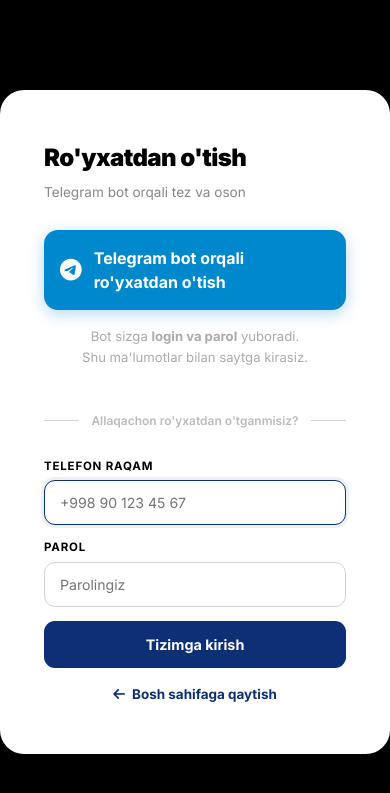
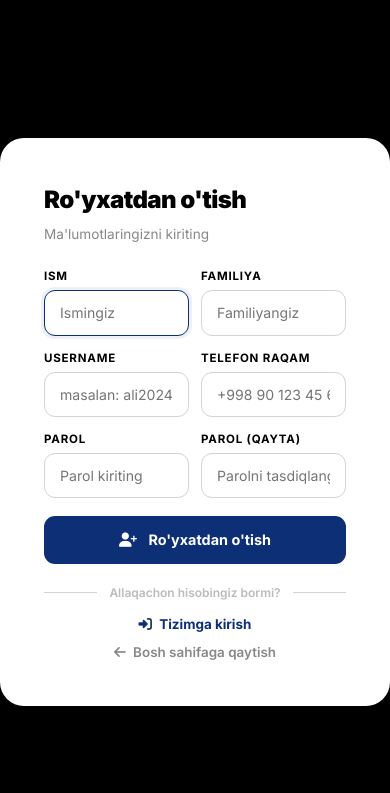
Before and after one commit to JozilovaZ/yotoqxona_web, a Django app: page /accounts/register/ in a window 390 px wide. Shown: the top 793 px of the page. Run offline with Django 5.2, Linux system fonts and the light colour scheme.

Commit message:
Redesign registration page with full form: name, username, phone, password
Replace Telegram bot-only registration with a proper form containing
first name, last name, username, phone number, and password fields.
Fields are arranged in a 2-column grid layout.

Co-Authored-By: Claude Opus 4.6 <noreply@anthropic.com>

```diff
--- a/apps/accounts/forms.py
+++ b/apps/accounts/forms.py
@@ -40,21 +40,13 @@ class UserForm(UserCreationForm):
 
 
 class PhoneRegistrationForm(forms.Form):
-    """Telefon raqam bilan ro'yxatdan o'tish"""
-    phone = forms.CharField(
-        max_length=20,
-        widget=forms.TextInput(attrs={
-            'class': 'form-control',
-            'placeholder': '+998 90 123 45 67',
-            'autofocus': True
-        }),
-        label='Telefon raqam'
-    )
+    """Forma bilan ro'yxatdan o'tish: ism, familiya, username, parol, telefon"""
     first_name = forms.CharField(
         max_length=150,
         widget=forms.TextInput(attrs={
             'class': 'form-control',
-            'placeholder': 'Ism'
+            'placeholder': 'Ismingiz',
+            'autofocus': True
         }),
         label='Ism'
     )
@@ -62,24 +54,46 @@ class PhoneRegistrationForm(forms.Form):
         max_length=150,
         widget=forms.TextInput(attrs={
             'class': 'form-control',
-            'placeholder': 'Familiya'
+            'placeholder': 'Familiyangiz'
         }),
         label='Familiya'
+    )
+    username = forms.CharField(
+        max_length=150,
+        widget=forms.TextInput(attrs={
+            'class': 'form-control',
+            'placeholder': 'Login (masalan: ali2024)'
+        }),
+        label='Username'
+    )
+    phone = forms.CharField(
+        max_length=20,
+        widget=forms.TextInput(attrs={
+            'class': 'form-control',
+            'placeholder': '+998 90 123 45 67'
+        }),
+        label='Telefon raqam'
     )
     password1 = forms.CharField(
         widget=forms.PasswordInput(attrs={
             'class': 'form-control',
-            'placeholder': 'Parol'
+            'placeholder': 'Parol kiriting'
         }),
         label='Parol'
     )
     password2 = forms.CharField(
         widget=forms.PasswordInput(attrs={
             'class': 'form-control',
-            'placeholder': 'Parolni tasdiqlang'
+            'placeholder': 'Parolni qayta kiriting'
         }),
         label='Parol (qayta)'
     )
+
+    def clean_username(self):
+        username = self.cleaned_data['username'].strip()
+        if User.objects.filter(username=username).exists():
+            raise forms.ValidationError("Bu username allaqachon band")
+        return username
 
     def clean_phone(self):
         phone = self.cleaned_data['phone'].strip().replace(' ', '').replace('-', '')
@@ -92,11 +106,9 @@ class PhoneRegistrationForm(forms.Form):
                 raise forms.ValidationError("Telefon raqam noto'g'ri formatda")
         if not phone.startswith('+'):
             phone = '+' + phone
-        # Tekshirish - faqat raqamlar
         digits = phone.replace('+', '')
         if not digits.isdigit() or len(digits) != 12:
             raise forms.ValidationError("Telefon raqam 12 ta raqamdan iborat bo'lishi kerak (+998XXXXXXXXX)")
-        # Mavjudligini tekshirish
         if User.objects.filter(phone=phone).exists():
             raise forms.ValidationError("Bu telefon raqam allaqachon ro'yxatdan o'tgan")
         return phone
@@ -110,13 +122,12 @@ class PhoneRegistrationForm(forms.Form):
         return cleaned
 
     def save(self):
-        phone = self.cleaned_data['phone']
         user = User.objects.create_user(
-            username=phone,
+            username=self.cleaned_data['username'],
             password=self.cleaned_data['password1'],
             first_name=self.cleaned_data['first_name'],
             last_name=self.cleaned_data['last_name'],
-            phone=phone,
+            phone=self.cleaned_data['phone'],
             role=User.Role.APPLICANT,
         )
         return user
--- a/templates/accounts/register.html
+++ b/templates/accounts/register.html
@@ -10,13 +10,13 @@
 
     .reg-card {
         display: grid;
-        grid-template-columns: 400px 440px;
+        grid-template-columns: 400px 480px;
         background: #fff;
         border-radius: 24px;
         overflow: hidden;
         box-shadow: 0 32px 80px rgba(0,0,0,.4);
     }
-    @media(max-width:860px){ .reg-card{ grid-template-columns:1fr; max-width:440px; } }
+    @media(max-width:900px){ .reg-card{ grid-template-columns:1fr; max-width:480px; } }
 
     /* CHAP */
     .lp-left {
@@ -25,7 +25,7 @@
         display: flex; flex-direction: column; justify-content: space-between;
         position: relative; overflow: hidden;
     }
-    @media(max-width:860px){ .lp-left{ display:none; } }
+    @media(max-width:900px){ .lp-left{ display:none; } }
 
     .lp-left::before {
         content: '';
@@ -63,44 +63,17 @@
     .lp-footer { position: relative; z-index: 1; font-size: .72rem; color: rgba(255,255,255,.4); margin-top: 24px; }
 
     /* O'NG */
-    .lp-right { padding: 50px 44px; display: flex; flex-direction: column; justify-content: center; }
+    .lp-right { padding: 44px 44px; display: flex; flex-direction: column; justify-content: center; }
 
     .lp-title { font-size: 1.5rem; font-weight: 900; color: var(--dark); letter-spacing: -.6px; margin-bottom: 6px; }
-    .lp-subtitle { font-size: .85rem; color: #888; margin-bottom: 28px; line-height: 1.5; }
+    .lp-subtitle { font-size: .85rem; color: #888; margin-bottom: 24px; line-height: 1.5; }
 
-    /* TG BUTTON */
-    .tg-main-btn {
-        display: flex; align-items: center; justify-content: center; gap: 12px;
-        width: 100%; padding: 16px;
-        background: #0088cc; border: none; color: #fff;
-        border-radius: 14px; font-size: 1rem; font-weight: 700;
-        font-family: 'Inter', sans-serif; cursor: pointer;
-        text-decoration: none;
-        transition: transform .15s, box-shadow .15s;
-        box-shadow: 0 4px 15px rgba(0,136,204,.3);
+    /* FORM */
+    .f-row {
+        display: grid;
+        grid-template-columns: 1fr 1fr;
+        gap: 12px;
     }
-    .tg-main-btn:hover {
-        transform: translateY(-2px);
-        box-shadow: 0 6px 25px rgba(0,136,204,.4);
-        color: #fff;
-    }
-    .tg-main-btn i { font-size: 1.4rem; }
-
-    .tg-hint {
-        text-align: center; margin-top: 16px;
-        font-size: .82rem; color: #aaa; line-height: 1.6;
-    }
-
-    .or-divider {
-        display: flex; align-items: center; gap: 12px;
-        margin: 28px 0;
-    }
-    .or-divider::before, .or-divider::after {
-        content: ''; flex: 1; height: 1px; background: var(--border);
-    }
-    .or-divider span { font-size: .75rem; color: #bbb; font-weight: 600; }
-
-    /* MINI LOGIN FORM */
     .f-group { margin-bottom: 14px; }
     .f-label {
         display: block; font-size: .72rem; font-weight: 700;
@@ -152,21 +125,21 @@
                 <span class="lp-logo-name">Makon</span>
             </div>
 
-            <h2 class="lp-headline">Telegram orqali<br>30 soniyada ro'yxatdan o'ting</h2>
-            <p class="lp-desc">Hech qanday murakkab forma yo'q. Telegram botimizga telefon raqamingizni yuboring — tayyor!</p>
+            <h2 class="lp-headline">Yotoqxona uchun<br>ro'yxatdan o'ting</h2>
+            <p class="lp-desc">Formani to'ldiring va tizimga kiring. Ariza berish, to'lovlarni kuzatish va boshqa imkoniyatlardan foydalaning.</p>
 
             <div class="tg-steps">
                 <div class="tg-step">
                     <div class="tg-step-num">1</div>
-                    <div class="tg-step-text"><strong>Telegram botni oching</strong> — pastdagi tugmani bosing</div>
+                    <div class="tg-step-text"><strong>Formani to'ldiring</strong> — ism, familiya, login va parol kiriting</div>
                 </div>
                 <div class="tg-step">
                     <div class="tg-step-num">2</div>
-                    <div class="tg-step-text"><strong>"Start" tugmasini bosing</strong> va telefon raqamingizni yuboring</div>
+                    <div class="tg-step-text"><strong>Ro'yxatdan o'ting</strong> — tugmani bosing va tizimga kiring</div>
                 </div>
                 <div class="tg-step">
                     <div class="tg-step-num">3</div>
-                    <div class="tg-step-text"><strong>Login va parol olasiz</strong> — shu bilan saytga kirishingiz mumkin</div>
+                    <div class="tg-step-text"><strong>Arizangizni yuboring</strong> — yotoqxonaga joy olish uchun</div>
                 </div>
             </div>
         </div>
@@ -174,23 +147,10 @@
         <div class="lp-footer">&copy; 2025 Makon &middot; Barcha huquqlar himoyalangan</div>
     </div>
 
-    <!-- O'NG PANEL -->
+    <!-- O'NG PANEL — FORMA -->
     <div class="lp-right">
         <div class="lp-title">Ro'yxatdan o'tish</div>
-        <p class="lp-subtitle">Telegram bot orqali tez va oson</p>
-
-        <!-- ASOSIY — TELEGRAM BOT -->
-        <a href="https://t.me/makon_yotoqxona_bot" target="_blank" class="tg-main-btn">
-            <i class="fab fa-telegram"></i>
-            Telegram bot orqali ro'yxatdan o'tish
-        </a>
-
-        <p class="tg-hint">
-            Bot sizga <strong>login va parol</strong> yuboradi.<br>
-            Shu ma'lumotlar bilan saytga kirasiz.
-        </p>
-
-        <div class="or-divider"><span>Allaqachon ro'yxatdan o'tganmisiz?</span></div>
+        <p class="lp-subtitle">Ma'lumotlaringizni kiriting</p>
 
         {% if messages %}
             {% for msg in messages %}
@@ -198,21 +158,80 @@
             {% endfor %}
         {% endif %}
 
-        <form method="post" action="{% url 'accounts:login' %}{% if request.GET.next %}?next={{ request.GET.next }}{% endif %}" novalidate>
+        <form method="post" novalidate>
             {% csrf_token %}
-            <div class="f-group">
-                <label class="f-label">Telefon raqam</label>
-                <input class="f-input" type="tel" name="username" placeholder="+998 90 123 45 67" autofocus>
+
+            <!-- Ism va Familiya bir qatorda -->
+            <div class="f-row">
+                <div class="f-group">
+                    <label class="f-label">Ism</label>
+                    <input class="f-input" type="text" name="first_name" placeholder="Ismingiz" value="{{ form.first_name.value|default:'' }}" autofocus>
+                    {% if form.first_name.errors %}
+                        {% for e in form.first_name.errors %}<div class="f-error">{{ e }}</div>{% endfor %}
+                    {% endif %}
+                </div>
+                <div class="f-group">
+                    <label class="f-label">Familiya</label>
+                    <input class="f-input" type="text" name="last_name" placeholder="Familiyangiz" value="{{ form.last_name.value|default:'' }}">
+                    {% if form.last_name.errors %}
+                        {% for e in form.last_name.errors %}<div class="f-error">{{ e }}</div>{% endfor %}
+                    {% endif %}
+                </div>
             </div>
-            <div class="f-group">
-                <label class="f-label">Parol</label>
-                <input class="f-input" type="password" name="password" placeholder="Parolingiz" autocomplete="current-password">
+
+            <!-- Username va Telefon bir qatorda -->
+            <div class="f-row">
+                <div class="f-group">
+                    <label class="f-label">Username</label>
+                    <input class="f-input" type="text" name="username" placeholder="masalan: ali2024" value="{{ form.username.value|default:'' }}">
+                    {% if form.username.errors %}
+                        {% for e in form.username.errors %}<div class="f-error">{{ e }}</div>{% endfor %}
+                    {% endif %}
+                </div>
+                <div class="f-group">
+                    <label class="f-label">Telefon raqam</label>
+                    <input class="f-input" type="tel" name="phone" placeholder="+998 90 123 45 67" value="{{ form.phone.value|default:'' }}">
+                    {% if form.phone.errors %}
+                        {% for e in form.phone.errors %}<div class="f-error">{{ e }}</div>{% endfor %}
+                    {% endif %}
+                </div>
             </div>
-            <button type="submit" class="f-submit">Tizimga kirish</button>
+
+            <!-- Parol va Parol tasdiqlash bir qatorda -->
+            <div class="f-row">
+                <div class="f-group">
+                    <label class="f-label">Parol</label>
+                    <input class="f-input" type="password" name="password1" placeholder="Parol kiriting" autocomplete="new-password">
+                    {% if form.password1.errors %}
+                        {% for e in form.password1.errors %}<div class="f-error">{{ e }}</div>{% endfor %}
+                    {% endif %}
+                </div>
+                <div class="f-group">
+                    <label class="f-label">Parol (qayta)</label>
+                    <input class="f-input" type="password" name="password2" placeholder="Parolni tasdiqlang" autocomplete="new-password">
+                    {% if form.password2.errors %}
+                        {% for e in form.password2.errors %}<div class="f-error">{{ e }}</div>{% endfor %}
+                    {% endif %}
+                </div>
+            </div>
+
+            <button type="submit" class="f-submit" style="margin-top:4px;">
+                <i class="fas fa-user-plus me-2"></i> Ro'yxatdan o'tish
+            </button>
         </form>
 
-        <div class="f-link">
-            <a href="{% url 'applications:home' %}"><i class="fas fa-arrow-left me-1"></i> Bosh sahifaga qaytish</a>
+        <div class="or-divider" style="display:flex;align-items:center;gap:12px;margin:20px 0 0;">
+            <div style="flex:1;height:1px;background:var(--border);"></div>
+            <span style="font-size:.75rem;color:#bbb;font-weight:600;">Allaqachon hisobingiz bormi?</span>
+            <div style="flex:1;height:1px;background:var(--border);"></div>
+        </div>
+
+        <div class="f-link" style="margin-top:12px;">
+            <a href="{% url 'accounts:login' %}"><i class="fas fa-sign-in-alt me-1"></i> Tizimga kirish</a>
+        </div>
+
+        <div class="f-link" style="margin-top:8px;">
+            <a href="{% url 'applications:home' %}" style="color:#888;font-weight:600;"><i class="fas fa-arrow-left me-1"></i> Bosh sahifaga qaytish</a>
         </div>
     </div>
 
```
